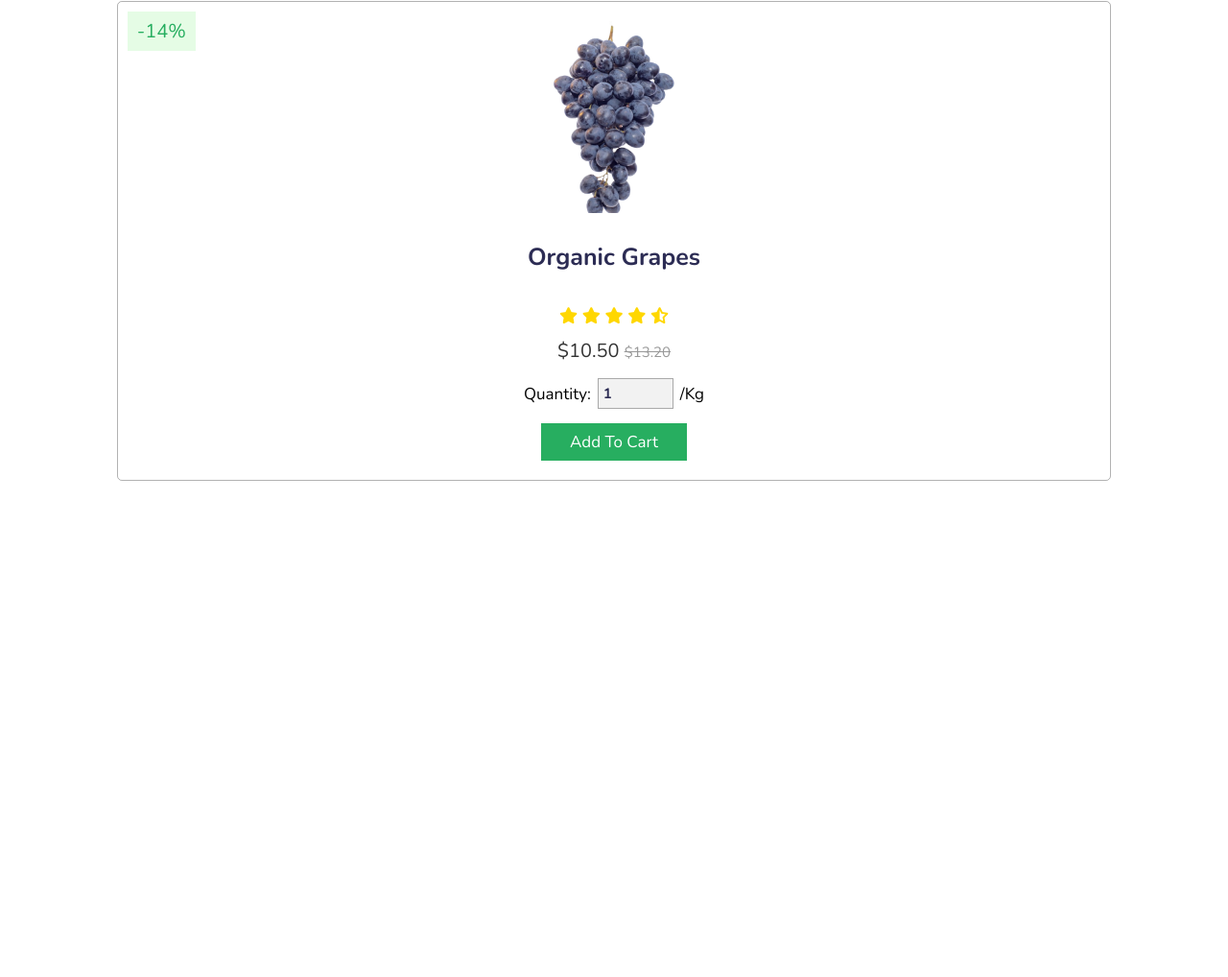
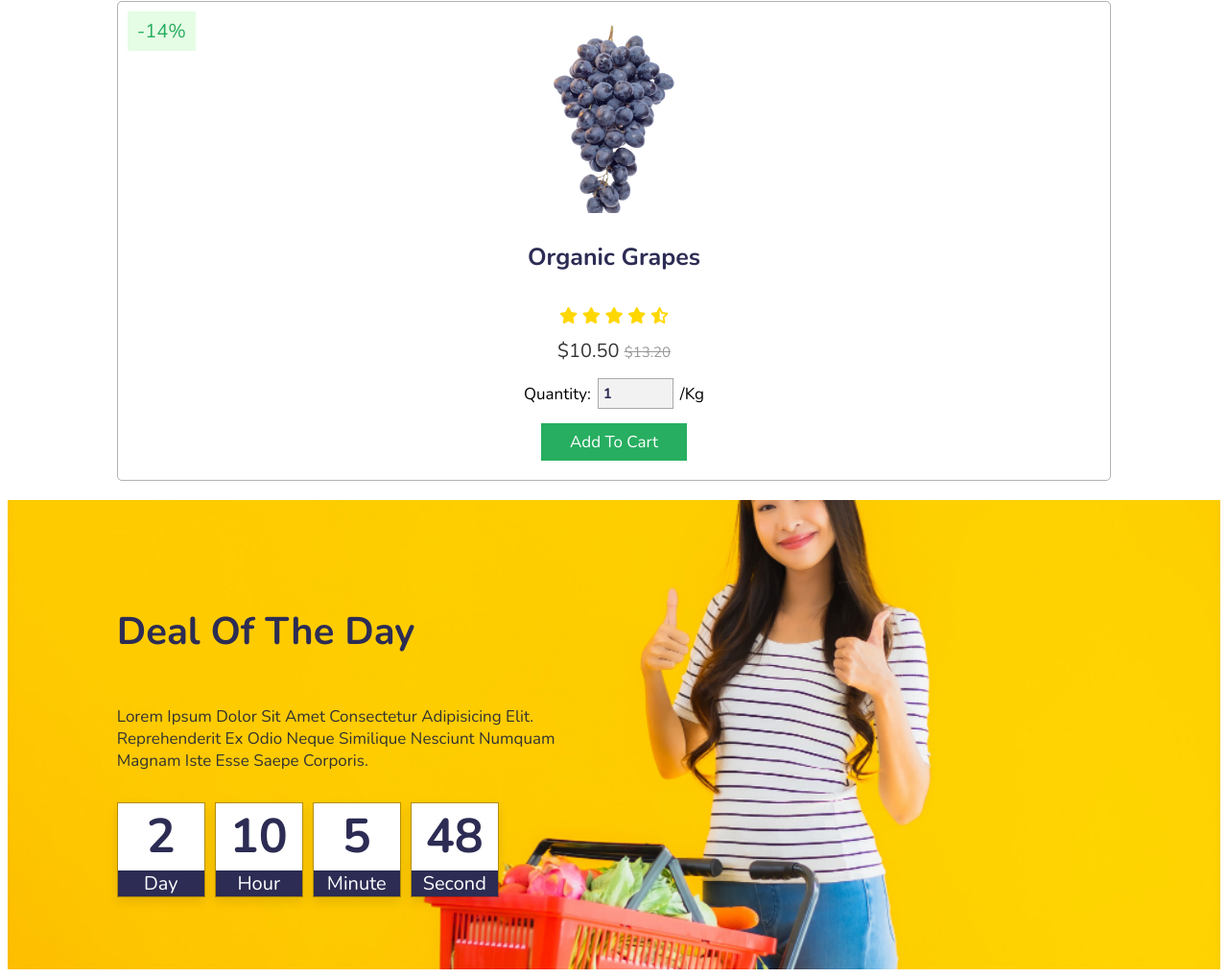
Before and after one commit to Farahksyu/grocery-shopping-website, a plain HTML site: page index.html in a window 1280 px wide. Shown: the part 4221-5239 px from the top of the page at 96% size. Before the commit the page ends 4750 px from the top, so only its background shows below. Drawn offline with nearby package versions, Linux system fonts and the light colour scheme.

Commit message:
added deal section

```diff
--- a/css/style.css
+++ b/css/style.css
@@ -368,6 +368,62 @@ section{
     display: block;
 }
 
+.deal{
+    background: url(/assets/deal-bg-fix.jpg) no-repeat;
+    background-position: center;
+    background-size: cover;
+    padding-top: 7rem;
+    padding-bottom: 7rem;
+}
+
+.deal .content{
+    max-width: 50rem;
+}
+
+.deal .content .title{
+    font-size: 4rem;
+    color: var(--black);
+}
+
+.deal .content p{
+    font-size: 1.7rem;
+    padding: 1rem 0;
+    color: #333;
+}
+
+.deal .content .count-down{
+    display: flex;
+    gap: 1rem;
+    padding: 0.5rem 0;
+}
+
+.deal .content .count-down .box{
+    width: 9rem;
+    text-align: center;
+    box-shadow: 0 0.5rem 1rem rgba(0, 0, 0, .1);
+    border: 0.1rem solid rgba(0, 0, 0, .3);
+}
+
+.deal .content .count-down .box h3{
+    color: var(--black);
+    background: #fff;
+    height: 7rem;
+    line-height: 7rem;
+    width: 100%;
+    font-size: 5rem;
+    margin: auto;
+}
+
+
+.deal .content .count-down .box span{
+    display: block;
+    background: var(--black);
+    color: #fff;
+    width: 100%;
+    font-size: 2rem;
+}
+
+
 
 
 
@@ -425,6 +481,19 @@ section{
     .home .content h3{
         font-size: 4rem;
     }
+
+    .deal{
+        background-position: left;
+    }
+
+    .deal .content{
+        max-width: 100%;
+        text-align: center;
+    }
+
+    .deal .content .count-down{
+        justify-content: center;
+    }
 }
 
 @media (max-width: 450px){
@@ -448,4 +517,12 @@ section{
     .logo{
         font-size: 4rem;
     }
+
+    .deal .content .count-down .box h3{
+        font-size: 4rem;
+    }
+
+    .deal .content .count-down .box span{
+        font-size: 1.5rem;
+    }
 }
--- a/index.html
+++ b/index.html
@@ -325,6 +325,32 @@
 </section>
 <!-- Product Section End-->
 
+<!-- Deal Section -->
+<section class="deal" id="deal">
+    <div class="content">
+        <h3 class="title">deal of the day</h3>
+        <p>Lorem ipsum dolor sit amet consectetur adipisicing elit. Reprehenderit ex odio neque similique nesciunt numquam magnam iste esse saepe corporis.</p>
+        <div class="count-down">
+            <div class="box">
+                <h3 id="day">00</h3>
+                <span>day</span>
+            </div>
+            <div class="box">
+                <h3 id="hour">00</h3>
+                <span>hour</span>
+            </div>
+            <div class="box">
+                <h3 id="minute">00</h3>
+                <span>minute</span>
+            </div>
+            <div class="box">
+                <h3 id="second">00</h3>
+                <span>second</span>
+            </div>
+        </div>
+    </div>
+</section>
+<!-- Deal Section End-->
 
     <script src="js/script.js"></script>
 </html>
--- a/js/script.js
+++ b/js/script.js
@@ -18,3 +18,30 @@ window.onscroll = () =>{
         header.classList.remove('active');
     }
 }
+
+let countDate = new Date('march 5, 2024 00:00:00').getTime();
+
+function CountDown(){
+
+    let now = new Date().getTime();
+    gap = countDate - now;
+
+    let second = 1000;
+    let minute = second * 60;
+    let hour = minute * 60;
+    let day = hour * 24;
+
+    let d = Math.floor(gap / (day));
+    let h = Math.floor((gap % (day)) / (hour));
+    let m = Math.floor((gap % (hour)) / (minute));
+    let s = Math.floor((gap % (minute)) / (second));
+
+    document.getElementById('day').innerText = d;
+    document.getElementById('hour').innerText = h;
+    document.getElementById('minute').innerText = m;
+    document.getElementById('second').innerText = s;
+}
+
+setInterval (function(){
+    CountDown();
+},1000)
```
Also changed, not shown: assets/deal-bg-fix.jpg (added), 1 other file.
